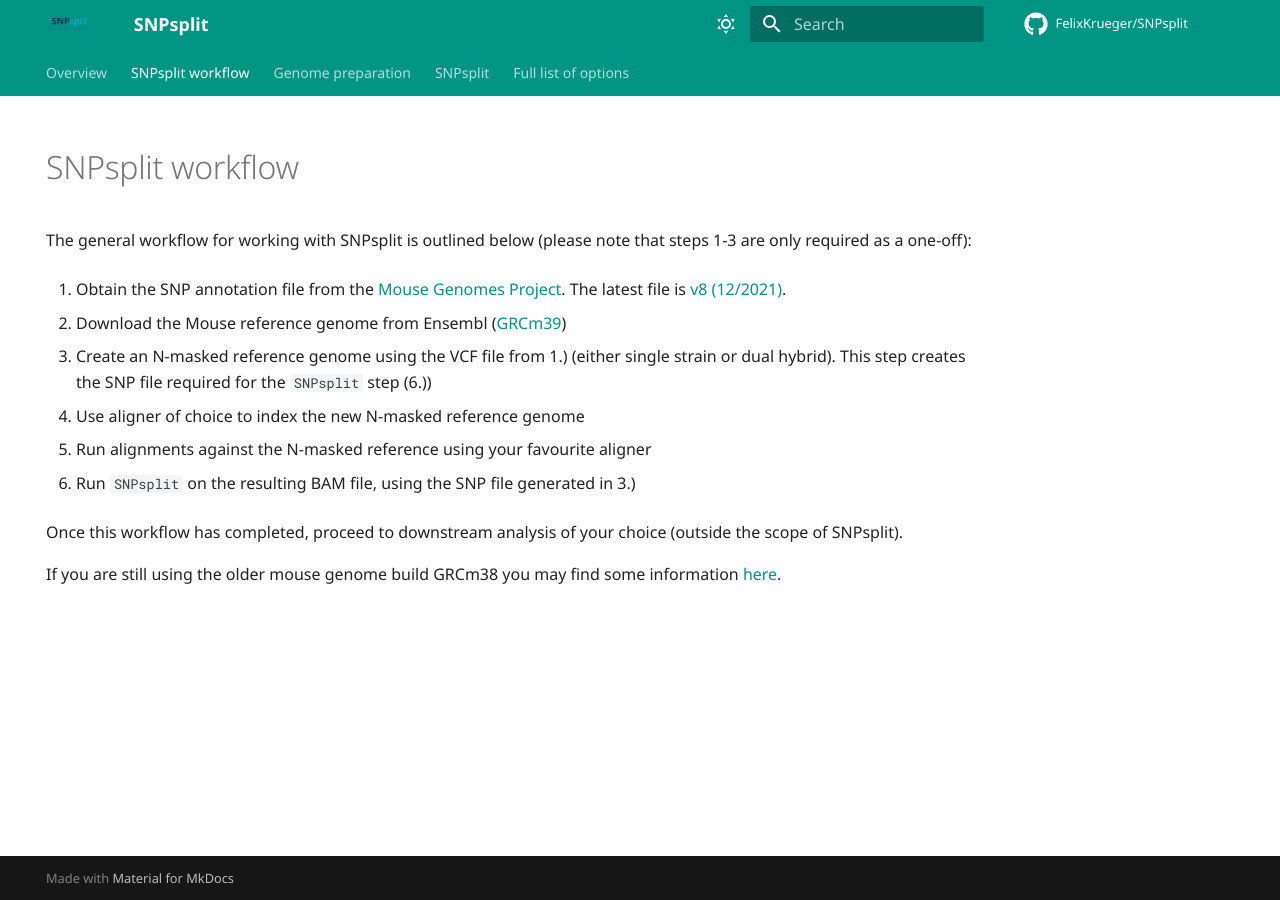
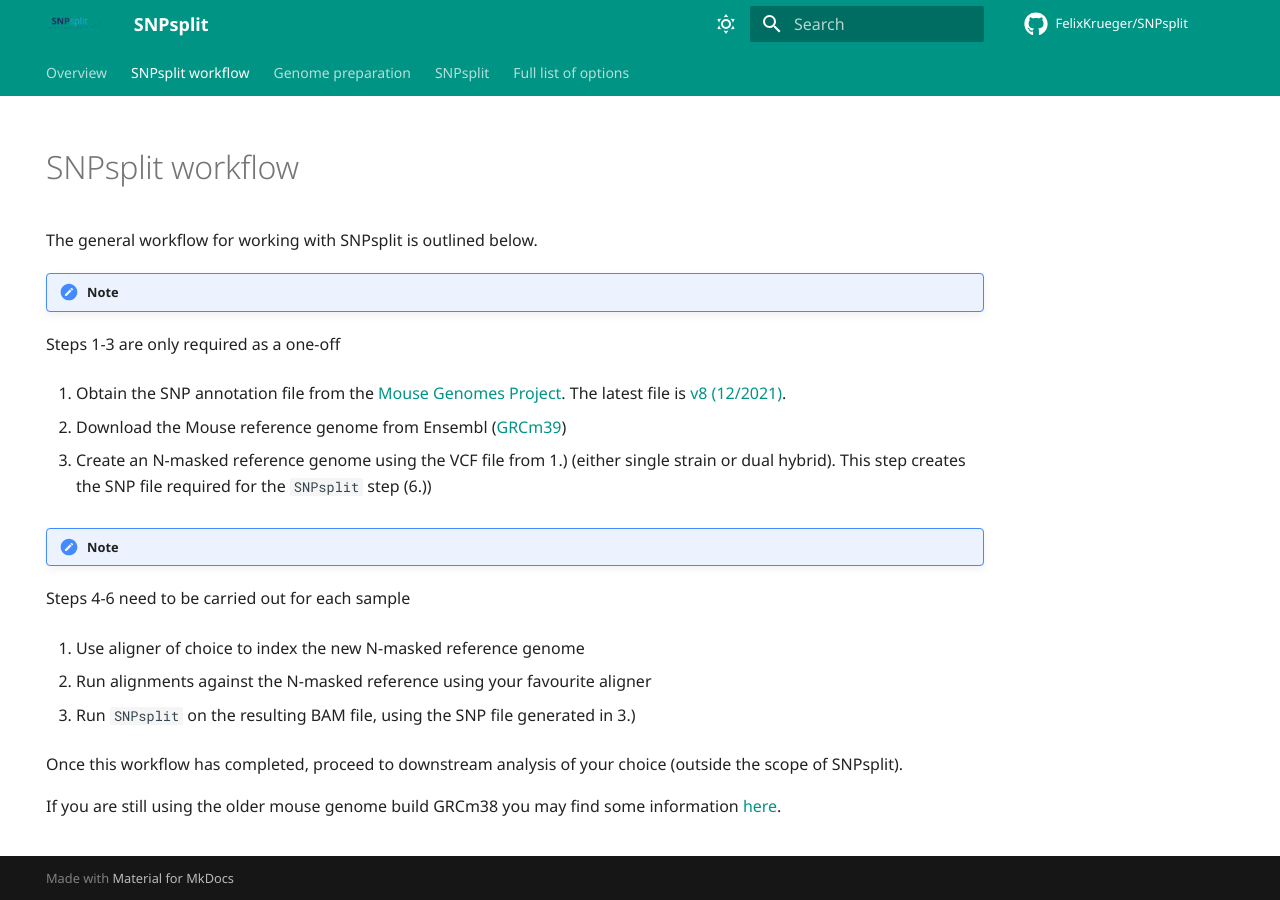
Before and after one commit to FelixKrueger/SNPsplit, an MkDocs documentation site: the page built from docs/workflow.md, in a window 1280 px wide. Built offline with MkDocs 1.6.1 and Material for MkDocs 9.7.7, drawn with Linux system fonts in a browser that asks for light colours; comment, search, counter and statistics services are not loaded.

Commit message:
Add notes

```diff
--- a/docs/workflow.md
+++ b/docs/workflow.md
@@ -5,13 +5,19 @@ hide:
 
 # SNPsplit workflow
 
-The general workflow for working with SNPsplit is outlined below (please note that steps 1-3 are only required as a one-off):
+The general workflow for working with SNPsplit is outlined below.
+
+!!! note
+  Steps 1-3 are only required as a one-off
 
 1. Obtain the SNP annotation file from the [Mouse Genomes Project](https://www.mousegenomes.org/). The latest file is [v8 (12/2021)](https://ftp.ebi.ac.uk/pub/databases/mousegenomes/REL-2112-v8-SNPs_Indels/mgp_REL2021_snps.vcf.gz).
 
 2. Download the Mouse reference genome from Ensembl ([GRCm39](https://ftp.ensembl.org/pub/release-108/fasta/mus_musculus/dna/))
 
 3. Create an N-masked reference genome using the VCF file from 1.) (either single strain or dual hybrid). This step creates the SNP file required for the `SNPsplit` step (6.))
+
+!!! note
+  Steps 4-6 need to be carried out for each sample
 
 4. Use aligner of choice to index the new N-masked reference genome
 
```
